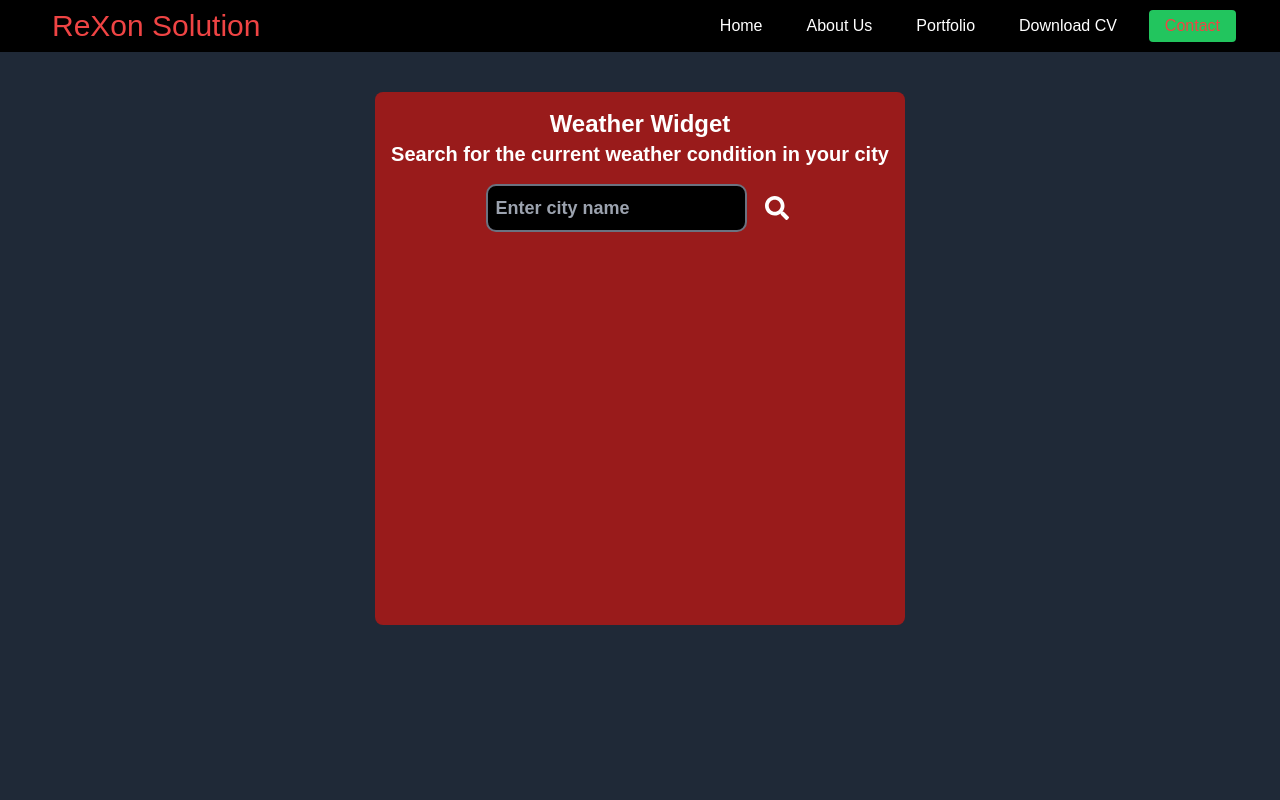
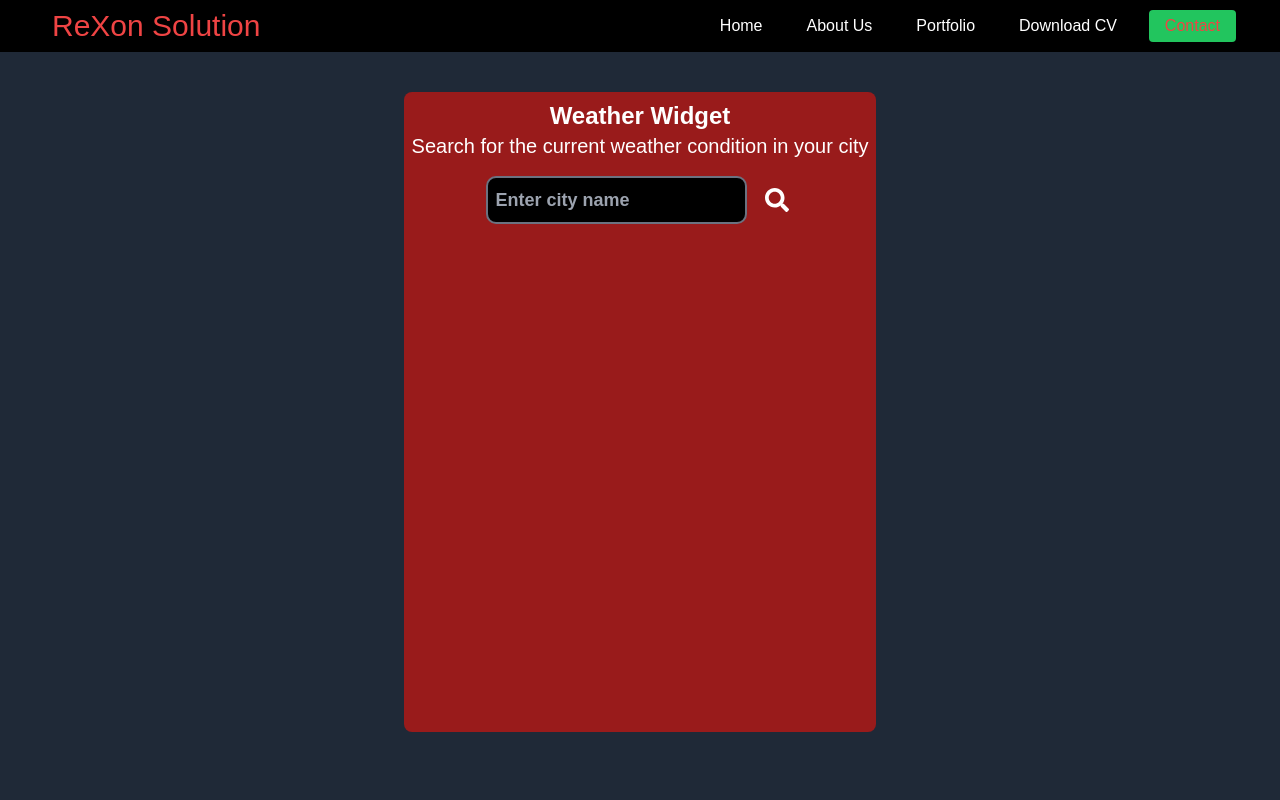
Before and after one commit to ParvezCoder/website, a Next.js app: page /weatherApp in a window 1280 px wide. Shown: the top 800 px of the page. Built offline with nearby package versions, Linux system fonts and the light colour scheme.

Commit message:
'weather'

```diff
--- a/src/app/weatherApp/page.tsx
+++ b/src/app/weatherApp/page.tsx
@@ -46,9 +46,9 @@ function WeatherApp() {
         <>
             <Navbar />
             <div className='bg-gray-800 h-screen flex justify-center '>
-                <div className=' bg-red-800  h-2/3 p-4 mt-10 text-white font-bold text-lg rounded-lg'>
+                <div className=' bg-red-800  h-[80%] p-1 sm:p-2 md:-4 mt-2 sm:mt-4 md:mt-10 text-white font-semibold md:font-bold text-sm md:text-lg rounded-lg'>
                     <h1 className='font-bold text-2xl text-center'>Weather Widget</h1>
-                    <p className='text-xl'>Search for the current weather condition in your city</p>
+                    <p className='text-center  md:text-xl font-light flex justify-center'>Search for the current weather condition in your city</p>
                     <div className='flex justify-center items-center mt-4'>
                         <input
                             type='text'
```
